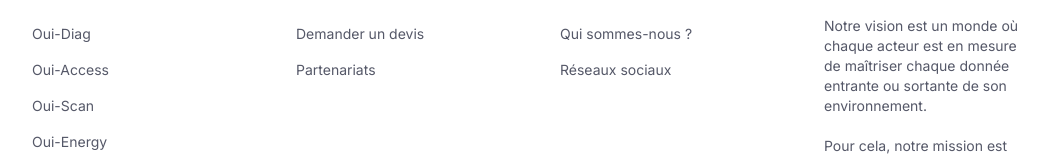
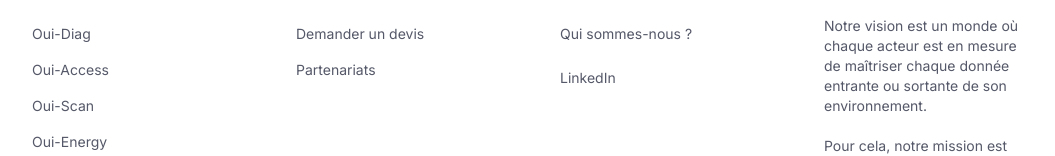
Before and after one commit to oui-connect-adrien/oui-connect, a Next.js app: page / in a window 1280 px wide. Shown: the part 3878-4034 px from the top of the page, without its empty margins (112-1167 px from the left). Built offline with nearby package versions, Linux system fonts and the light colour scheme.

Commit message:
Update footer.tsx

```diff
--- a/components/footer.tsx
+++ b/components/footer.tsx
@@ -43,9 +43,9 @@ const Footer = () => {
 									Qui sommes-nous ?
 								</span>
 							</Link>
-							<span className="text-sm text-muted-foreground">
-								Réseaux sociaux
-							</span>
+							<Link href="https://www.linkedin.com/company/ouiconnect" target="_blank" className="text-muted-foreground cursor-pointer text-sm block py-2">
+								LinkedIn
+							</Link>
 						</nav>
 					</div>
 					<div>
```
